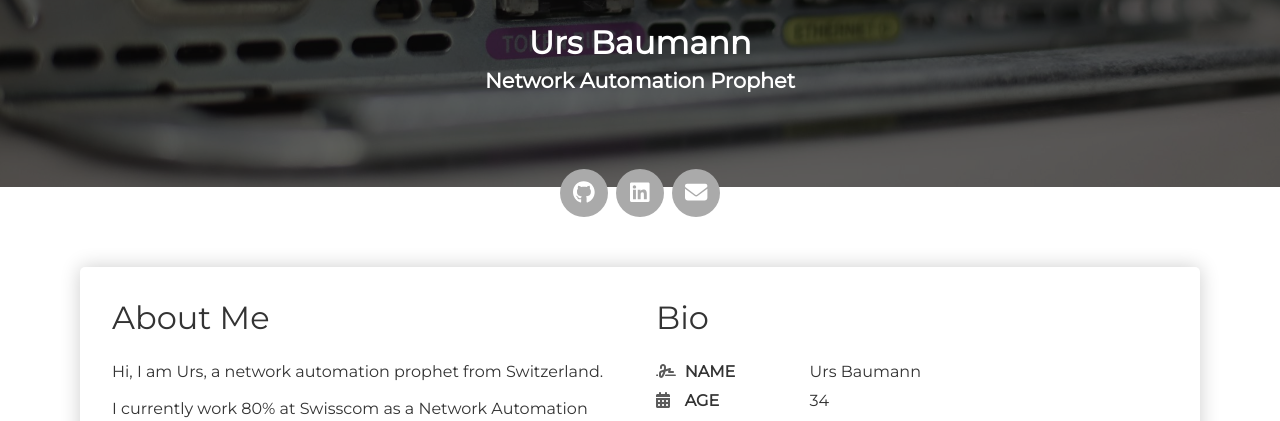
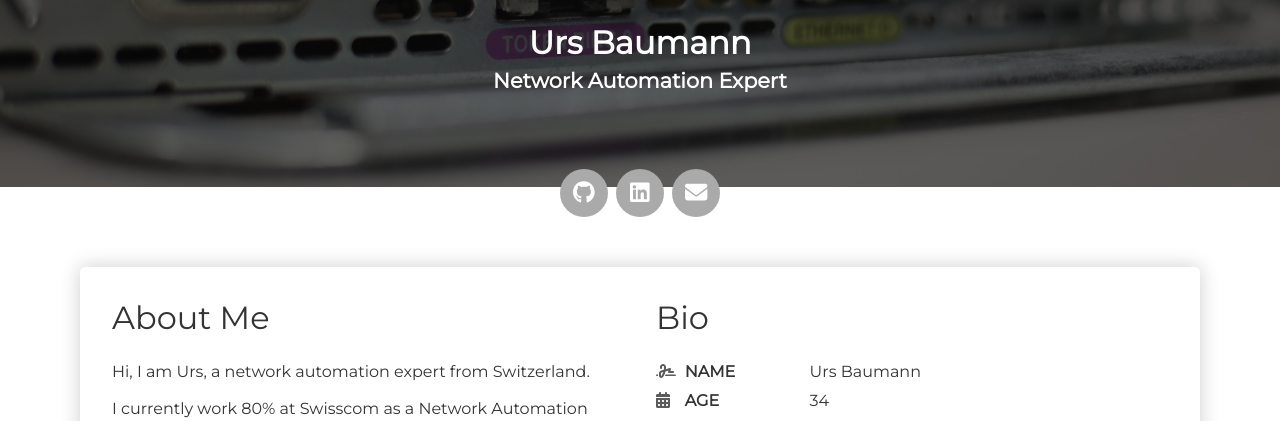
Before and after one commit to ubaumann/ubaumann.ch, a React (Create React App) app: page / in a window 1280 px wide. Shown: the part 293-714 px from the top of the page. Built offline with nearby package versions, Linux system fonts and the light colour scheme.

Commit message:
Replace joke with something more suitable

```diff
--- a/src/assets/data.ts
+++ b/src/assets/data.ts
@@ -16,7 +16,7 @@ import netacadImg from './img/certificates/netacad.png';
 
 export const data: Data = {
   title: 'Urs Baumann',
-  subtitle: 'Network Automation Prophet',
+  subtitle: 'Network Automation Expert',
   bannerImg: bannerImg,
   bannerImgAlt: 'Cisco Router Tokenring Card',
   profileImg: profileImg,
@@ -26,7 +26,7 @@ export const data: Data = {
       {
         spanItems: [
           {
-            text: 'Hi, I am Urs, a network automation prophet from Switzerland.',
+            text: 'Hi, I am Urs, a network automation expert from Switzerland.',
             link: null,
           },
         ],
```
